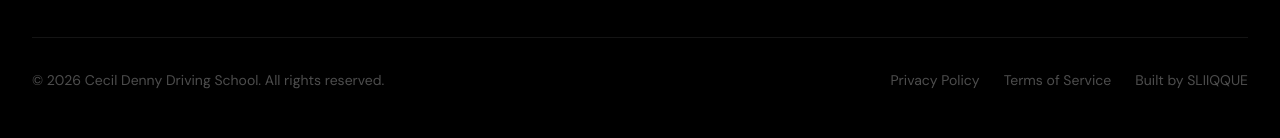
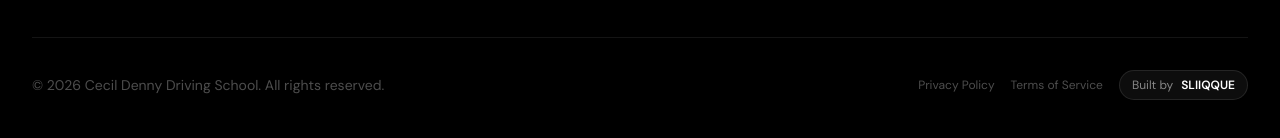
Before and after one commit to SLIIQQUE/cecil-denny-driving, a Next.js app: page / in a window 1280 px wide. Shown: the part 5249-5387 px from the top of the page. Built offline with nearby package versions, Linux system fonts and the light colour scheme.

Commit message:
feat: redesign SLIIQQUE credit as styled badge

```diff
--- a/src/components/Footer.tsx
+++ b/src/components/Footer.tsx
@@ -143,16 +143,16 @@ export function Footer() {
           <p className="text-sm text-white/30">
             © {new Date().getFullYear()} {BUSINESS.name}. All rights reserved.
           </p>
-          <div className="flex items-center gap-6">
+          <div className="flex items-center gap-4">
             <Link
               href="/privacy"
-              className="text-sm text-white/30 hover:text-red-400 transition-colors"
+              className="text-xs text-white/30 hover:text-red-400 transition-colors"
             >
               Privacy Policy
             </Link>
             <Link
               href="/terms"
-              className="text-sm text-white/30 hover:text-red-400 transition-colors"
+              className="text-xs text-white/30 hover:text-red-400 transition-colors"
             >
               Terms of Service
             </Link>
@@ -160,9 +160,10 @@ export function Footer() {
               href="https://sliiqque.space"
               target="_blank"
               rel="noopener noreferrer"
-              className="text-sm text-white/30 hover:text-red-400 transition-colors"
+              className="inline-flex items-center gap-2 px-3 py-1.5 rounded-full bg-white/5 border border-white/10 hover:bg-white/10 hover:border-red-500/30 transition-all group"
             >
-              Built by SLIIQQUE
+              <span className="text-xs text-white/50 group-hover:text-white/70 transition-colors">Built by</span>
+              <span className="text-xs font-semibold text-white group-hover:text-red-400 transition-colors">SLIIQQUE</span>
             </a>
           </div>
         </div>
```
